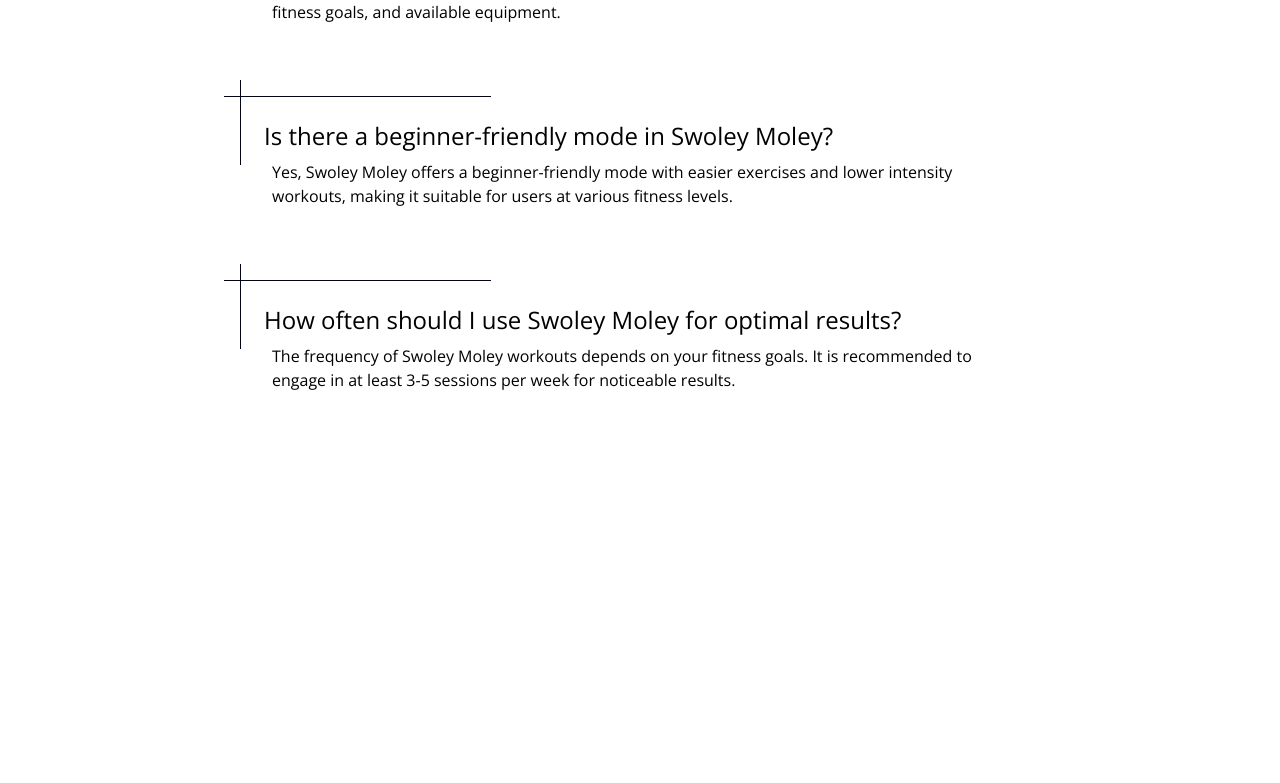
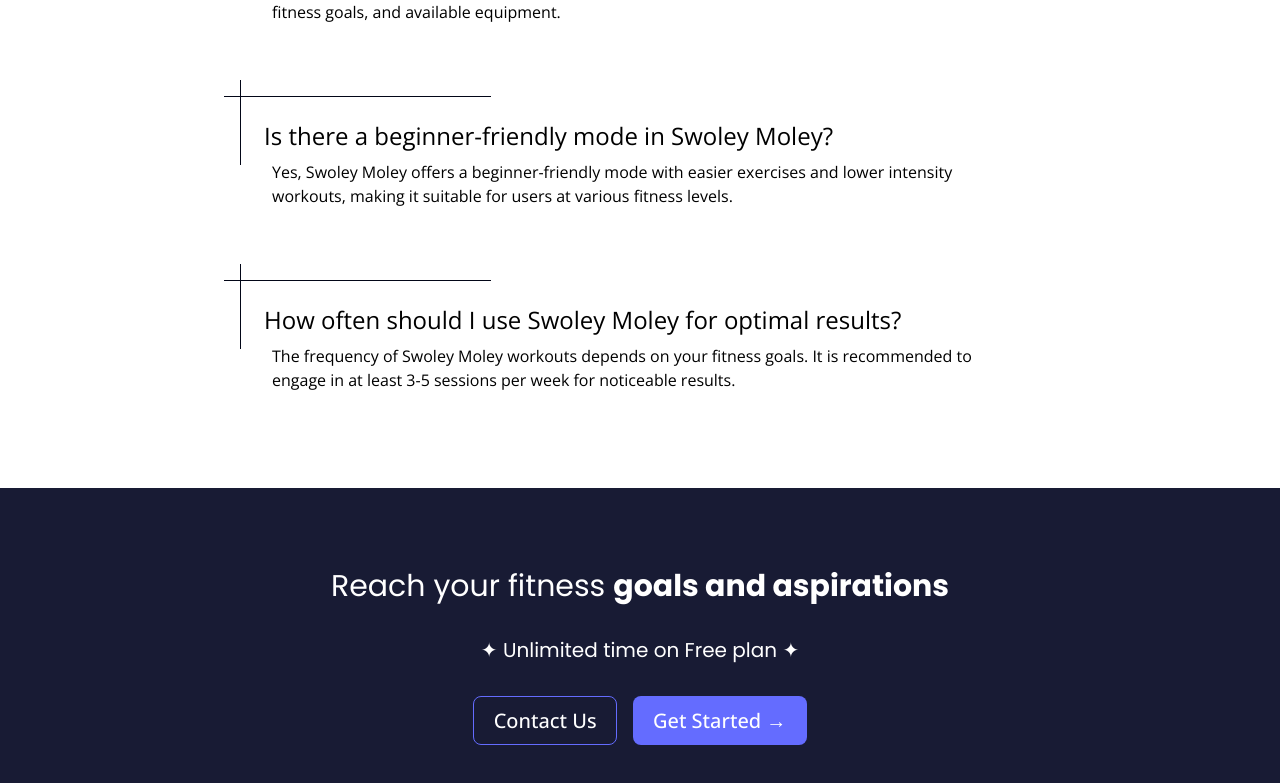
Before and after one commit to MadelinFg/gym-landing-page, a SvelteKit app: page / in a window 1280 px wide. Shown: the part 6322-7105 px from the top of the page. Before the commit the page ends 6810 px from the top, so only its background shows below. Built offline with nearby package versions, Linux system fonts and the light colour scheme.

Commit message:
Update Convertion component structure

```diff
--- a/src/components/Convertion.svelte
+++ b/src/components/Convertion.svelte
@@ -0,0 +1,16 @@
+<script>
+    import CTAs from "../components/CTAs.svelte"
+</script>
+
+<section class="py-14 md:py-20 flex flex-col gap-8 bg-[#181b34] text-white text-center items-center justify-center">
+    <h4 class="text-xl sm:text-2xl md:text-3xl poppins">
+        Reach your fitness
+        <span class="poppins font-bold"> goals and aspirations</span>
+    </h4>
+
+    <p class="poppins text-base sm:text-lg md:text-xl">
+        ✦ Unlimited time on Free plan ✦
+    </p>
+
+    <CTAs dark />
+</section>
--- a/src/routes/+page.svelte
+++ b/src/routes/+page.svelte
@@ -3,6 +3,7 @@
     import Product from "../components/Product.svelte"
     import Reviews from "../components/Reviews.svelte";
     import FaQs from "../components/FAQs.svelte";
+    import Convertion from "../components/Convertion.svelte";
 </script>
 
 <main class="flex flex-col">
@@ -10,4 +11,5 @@
     <Product />
     <Reviews />
     <FaQs />
+    <Convertion />
 </main>
```
